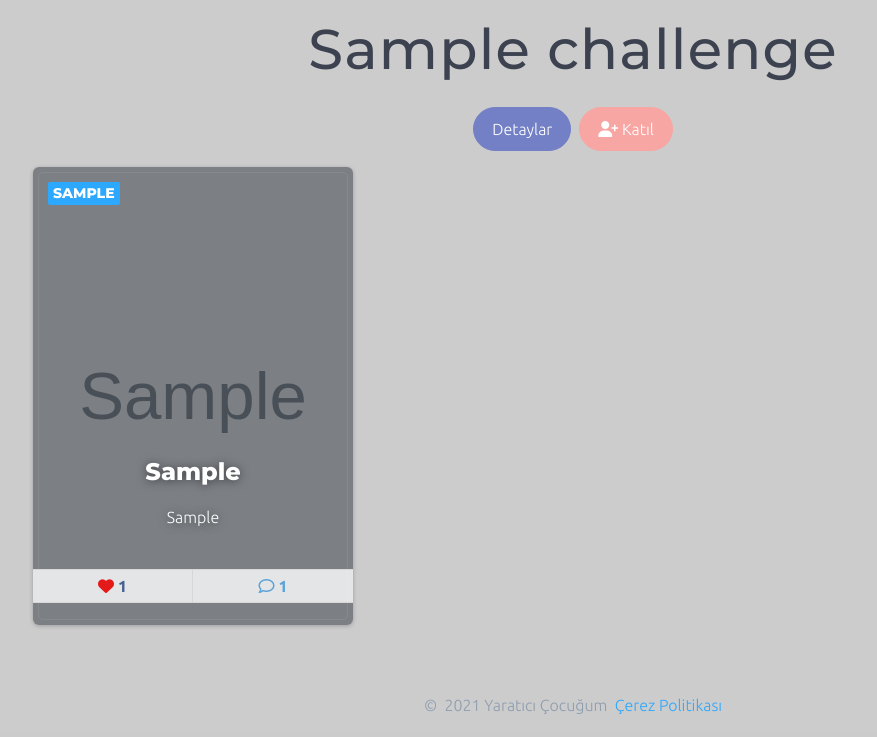
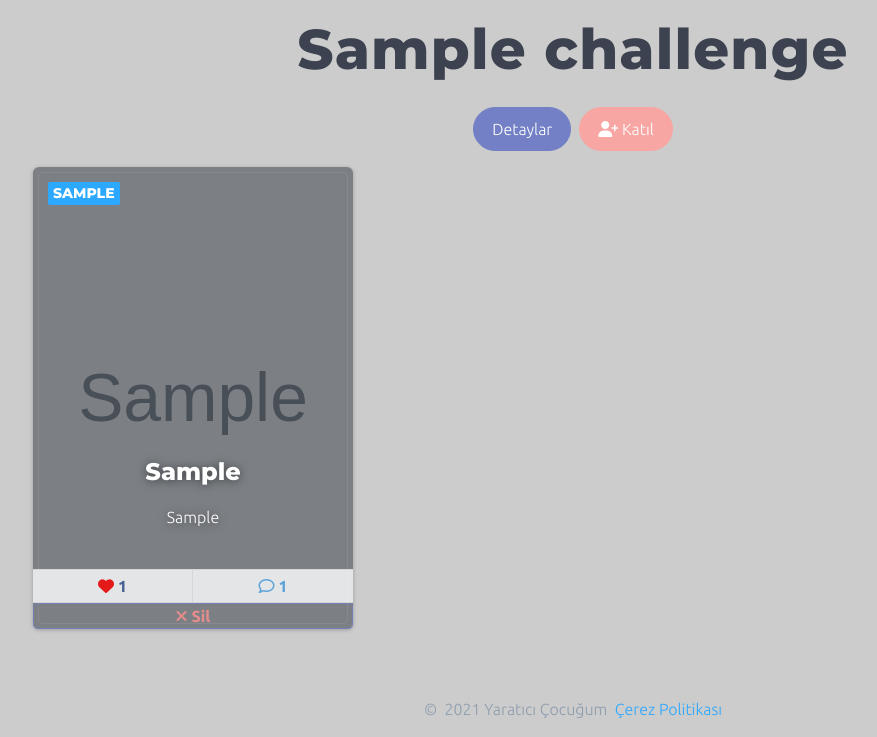
Before and after one commit to erdem-durmaz/Y.C., a Django app: a page that uses mysite/templates/gamification/show_challenge.html in a window 1280 px wide. Shown: the part 82-819 px from the top of the page, without its empty margins (67-944 px from the left). Before the commit the page ends 796 px from the top, so only its background shows below. Run offline with Django 3.2, Linux system fonts and the light colour scheme; a user stored in the database is signed in; tables that the repository leaves empty hold one stand-in row (values such as "Sample post"); grey boxes marked "Sample" are stand-in pictures; some libraries are stand-ins or nearby versions.

Commit message:
delete messages

```diff
--- a/mysite/gamification/models.py
+++ b/mysite/gamification/models.py
@@ -5,7 +5,7 @@ from django.urls import reverse
 from ckeditor.fields import RichTextField
 
 import sys
-from PIL import Image
+from PIL import Image,ImageOps
 from io import BytesIO
 from django.core.files.uploadedfile import InMemoryUploadedFile
 
@@ -22,6 +22,7 @@ class Profile(models.Model):
 
     def save(self):
         im = Image.open(self.profile_pic)
+        im = ImageOps.exif_transpose(im)
         im = im.convert('RGB')
         output = BytesIO()
         print(im.width)
--- a/mysite/gamification/urls.py
+++ b/mysite/gamification/urls.py
@@ -8,7 +8,9 @@ urlpatterns = [
     path('challenge/<slug:slug>', views.show_challenge, name='show_challenge'),
     path('challenge/<slug:slug>/details', views.get_challenge_details, name='get_challenge_details'),
     path('challenge/<slug:slug>/<int:image_id>', views.show_image, name='show_image'),
+    path('delete-image/<int:image_id>', views.delete_image, name='delete_image'),
     path('send-challenge-photo/<int:challenge_id>', views.send_challenge_photo, name='send_challenge_photo'),
+
     # likes
     path('like/', views.like, name='like'),
     path('like-image/', views.like_image, name='like_image'),
--- a/mysite/gamification/views.py
+++ b/mysite/gamification/views.py
@@ -217,6 +217,19 @@ def like_image(request):
             ctx={"likes_count":nominee.image_likes.count(),"liked":liked,"content_id":nominee_id}
             return HttpResponse(json.dumps(ctx), content_type='application/json')
 
+def delete_image(request,image_id):
+        image = get_object_or_404(ImageNominate,pk=image_id)
+        if request.user == image.user:
+
+            image.delete()
+            messages.add_message(request, messages.SUCCESS,
+                                 '<i class="fas fa-error"></i> Fotoğraf Silindi')
+            return HttpResponseRedirect(reverse('gamification:main'))
+        else:
+            messages.add_message(request, messages.ERROR,
+                                 '<i class="fas fa-error"></i> Yetkiniz bulunmuyor, Anasayfaya Yönlendirildi')
+            return HttpResponseRedirect(reverse('gamification:main'))
+
 
 def send_challenge_photo(request, challenge_id):
     print(request.POST)
--- a/mysite/templates/gamification/get-challenge-details.html
+++ b/mysite/templates/gamification/get-challenge-details.html
@@ -119,7 +119,7 @@
             <form id="post-form" enctype="multipart/form-data" method="post" action="">
               {% csrf_token %}
               <div class="form-row">
-                <div class="col-9 ">{{form.as_p}}</div>
+                <div class="col-md-8 mb-3">{{form.as_p}}</div>
                 <div class="col-2 "><input id="challengeid" name="{{challenge.id}}" class="btn btn-primary sendcomment " type="submit"
                     value="Gönder"></div>
               </div>
--- a/mysite/templates/gamification/show-image.html
+++ b/mysite/templates/gamification/show-image.html
@@ -162,7 +162,7 @@
         <form id="post-form" enctype="multipart/form-data" method="post" action="">
           {% csrf_token %}
           <div class="form-row">
-            <div class="col-9">{{form.as_p}}</div>
+            <div class="col-9 mb-3">{{form.as_p}}</div>
             <div class="col-"><input id="imageid" name="{{image.id}}" class="btn btn-primary sendcomment " type="submit"
                 value="Gönder"></div>
           </div>
--- a/mysite/templates/gamification/show_challenge.html
+++ b/mysite/templates/gamification/show_challenge.html
@@ -2020,6 +2020,12 @@
         vertical-align: middle;
     }
 
+    #deletebutton{
+        width: 100%;
+        padding: 0px;
+        border-color:#7380C6;
+        color:#ff918e
+    }
 
 </style>
 
@@ -2031,7 +2037,7 @@
 
 
 <div  class="d-flex flex-column justify-content-around align-items-center">
-    <div ><h1 style="color:#3C424F"class="display-3 text-center py-3">{{challenge.title}}</h1></div>
+    <div ><h1 style="color:#3C424F"class="display-3 text-center py-3"><strong> {{challenge.title}}</strong></h1></div>
     <div class="d-flex align-items-baseline mb-3">
         <a href="{%url 'gamification:get_challenge_details' slug=challenge.slug %}"
             class="btn btn-primary btn-fill btn-round mr-2"> Detaylar</a>
@@ -2054,13 +2060,14 @@
                 <div class="category">
                     <a class=""href="#">
                         <h6 class="label label-info">{{nominee.user}}</h6>
+
                     </a>
                 </div>
 
             </div>
 
             <div class="content text-center">
-                <a href="{{nominee.photo.url}}" class="stretched-link" data-lightbox="image-1" data-title="{{nominee.caption}}">
+                <a href="{%url 'gamification:show_image' slug=nominee.challenge.slug image_id=nominee.id %}" class="stretched-link"  data-title="{{nominee.caption}}">
                     <h4 class="title">{{nominee.caption}}</h4>
                 </a>
                 <p class="description">{{nominee.owner}}</p>
@@ -2083,8 +2090,17 @@
                         <i class="far fa-comment"></i>
                         <span id="commentcount{{ nominee.id }}">{{nominee.comment_set.count}}</span>
                     </button>
+
                 </a>
 
+                {%if user == nominee.user %}
+                <a href="{%url 'gamification:delete_image'  image_id=nominee.id %}">
+                    <button id="deletebutton"class="btn btn-danger">
+                        <i class="fas fa-times"></i>
+                        <span id="commentcount{{ nominee.id }}">Sil</span>
+                    </button>
+                </a>
+                {%endif %}
                 <div class="content">
                     <p></p>
                 </div>
```
Also changed, not shown: mysite/media/challenge_img/Anasayfa_bos.jpg (deleted), mysite/media/challenge_img/IMG_20180310_230414-ANIMATION.jpg (deleted), mysite/media/challenge_img/logo.jpg (deleted), mysite/media/challenge_img/unnamed.png (deleted).
